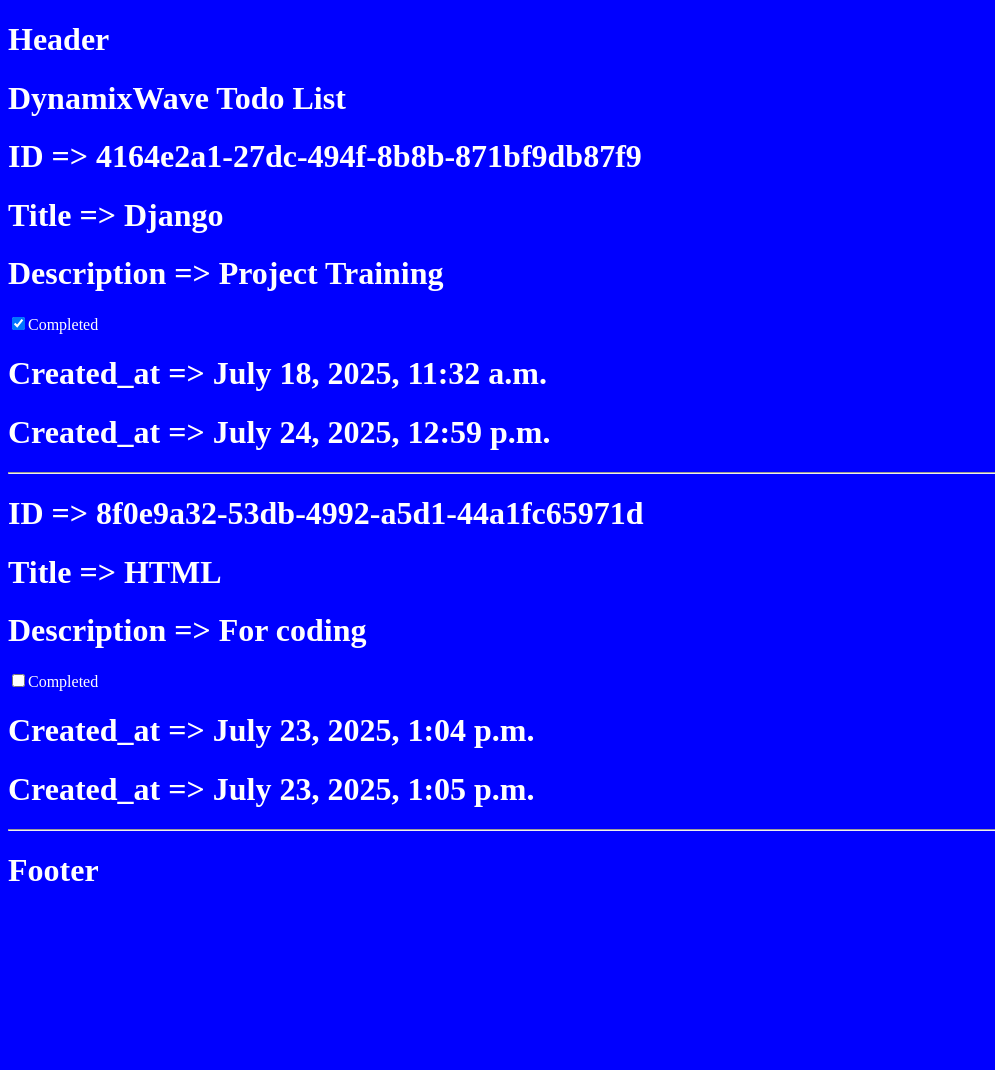
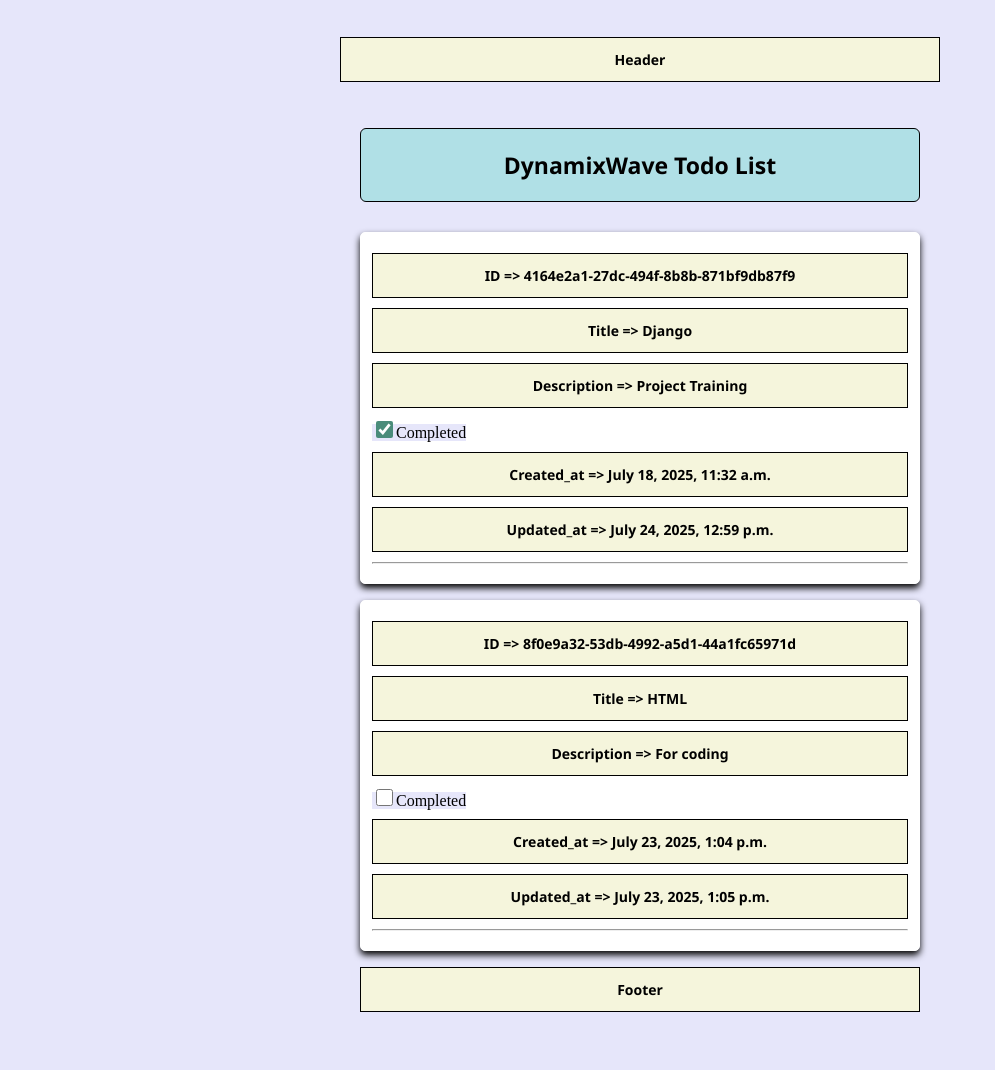
Before and after one commit to Myatthirikyaw3455/DW_Todo_app, a Django app: page /myapp/list/ in a window 1280 px wide. Shown: the whole page, without its empty margins (0-995 px from the left). Before the commit the page ends 881 px from the top, so only its background shows below. Run offline with Django 4.2, Linux system fonts and the light colour scheme; data comes from the database, SQL or seed files in the repository.

Commit message:
css file

```diff
--- a/myapp/templates/index.html
+++ b/myapp/templates/index.html
@@ -1,11 +1,12 @@
-{% extends 'base.html' %}
+<div class="todo-container">
+    {% extends 'base.html' %}
 
 {% block body %}
-
-<h1>DynamixWave Todo List</h1>
+<div class="todo-container">
+<h1 class ="header">DynamixWave Todo List</h1>
 
 {% for i in todo %}
-
+<div class="todo-card">
 <h1>ID => {{i.id}} </h1>
 <h1> Title => {{i.title}}</h1>
 <h1> Description => {{i.description}} </h1>
@@ -13,10 +14,13 @@
 <input type ="checkbox" {% if i.completed %} checked {% endif %}><span>Completed</span>
 </label>
 <h1>Created_at => {{i.created_at}}</h1>
-<h1>Created_at => {{i.updated_at}}</h1>
+<h1>Updated_at => {{i.updated_at}}</h1>
 
 <hr>
+</div>
 {% endfor %}
 
 
 {% endblock %}
+
+</div>
--- a/static/css/styles.css
+++ b/static/css/styles.css
@@ -1,4 +1,55 @@
-body{
-    background-color: blue;
-    color: white;
+/* For the entire full-background Secreen*/
+*{
+ background-color: lavender;
 }
+
+/* container sessions */
+.todo-container{
+    max-width: 600px;
+    margin: 0 auto;
+    padding: 20px;
+}
+
+/* Card sessions */
+.todo-card{
+    background: white ;
+    border: 1px solid white;
+    border-radius: 5px;
+    padding: 11px;
+    margin-bottom: 16px;
+    box-shadow: 0 4px 7px 0;
+}
+/* Hover session */
+.todo-card:hover{
+    box-shadow: 0 8px 15px 0 gray;
+    transform: translateY(-1.5px);
+}
+
+/* TITLE SESSION */
+.header{
+    font-size: 23px;
+    text-align: center;
+    background-color: powderblue;
+    color: black;
+    padding: 20px;
+    border-radius: 6px;
+    margin-bottom: 30px;
+}
+/*To do List items are shown in this sessions*/
+h1{
+    background-color: beige;
+    padding: 12px 15px;
+    margin-bottom: 10px;
+    font-size: 14px;
+    font-family: 'Segoe UI', sans-serif;
+    border: 1px solid black;
+    max-width: 600px;
+    text-align: center;
+
+}
+/*checkbox session */
+input[type="checkbox"]{
+    width: 17px;
+    height: 17px;
+    accent-color: #4a8c7a;
+}
```
